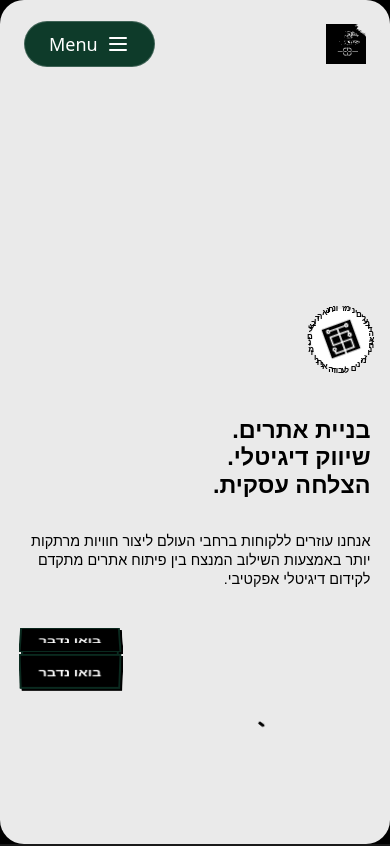
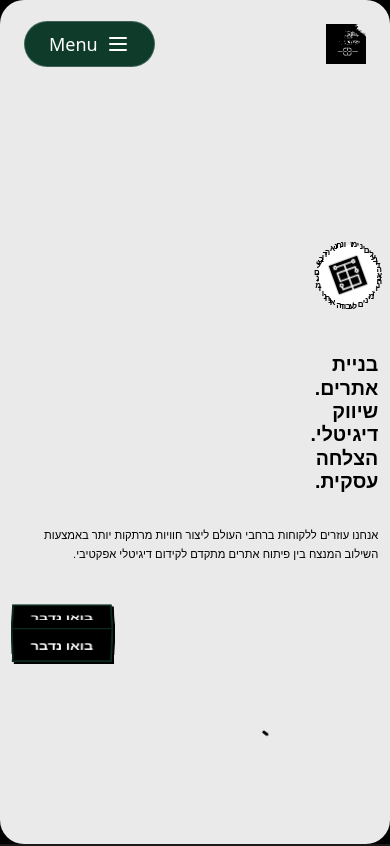
Before and after one commit to lironkane/gaya-tech, a React (Vite) app: page / in a window 390 px wide. Shown: the top 846 px of the page. Built offline with nearby package versions, Linux system fonts and the light colour scheme.

Commit message:
fixed the button

```diff
--- a/src/components/Hero.jsx
+++ b/src/components/Hero.jsx
@@ -50,6 +50,7 @@ const RotatingLogoWithText = () => {
 
 const RotatingCubeButton = () => {
   return (
+    <>
       <div className="cube-wrapper group relative" style={{ width: 'clamp(100px, 10vw, 180px)', height: 'clamp(40px, 5vh, 60px)' }}>
         <a href="/contact" className="absolute inset-0 z-20 cursor-pointer" aria-label="Contact us" />
         <div className="cube">
@@ -59,6 +60,59 @@ const RotatingCubeButton = () => {
           <div className="cube-face bottom" style={{ fontSize: 'clamp(14px, 1.5vw, 20px)' }}>בואו נדבר</div>
         </div>
       </div>
+      <Global
+        styles={`
+          .cube-wrapper {
+            perspective: 1000px;
+            transform-style: preserve-3d;
+            filter: drop-shadow(2px 2px 0px #000);
+          }
+
+          .cube {
+            width: 100%;
+            height: 100%;
+            position: relative;
+            transform-style: preserve-3d;
+            animation: rotateX 8s infinite linear;
+          }
+
+          .cube-face {
+            position: absolute;
+            width: 100%;
+            height: 100%;
+            background: black;
+            color: white;
+            display: flex;
+            align-items: center;
+            justify-content: center;
+            font-weight: bold;
+            border: 2px solid #0a2a1f;
+            box-shadow: inset 0 0 10px rgba(0, 0, 0, 0.3);
+            transition: all 0.3s;
+            user-select: none;
+            text-shadow: 1px 1px 0px #000;
+          }
+
+          .cube-wrapper:hover .cube-face {
+            background: #1a654a;
+            box-shadow: inset 0 0 15px rgba(0, 0, 0, 0.4);
+            text-shadow: 2px 2px 0px #000;
+          }
+
+          .front { transform: translateZ(20px); }
+          .back { transform: rotateX(180deg) translateZ(20px); }
+          .right { transform: rotateY(90deg) translateZ(50px); }
+          .left { transform: rotateY(-90deg) translateZ(50px); }
+          .top { transform: rotateX(90deg) translateZ(20px); }
+          .bottom { transform: rotateX(-90deg) translateZ(20px); }
+
+          @keyframes rotateX {
+            0% { transform: rotateX(0deg); }
+            100% { transform: rotateX(-360deg); }
+          }
+        `}
+      />
+    </>
   );
 };
 
@@ -66,14 +120,35 @@ const Hero = () => {
   const heroRef = useRef(null);
   const maxHeight = typeof window !== 'undefined' ? window.innerHeight : 800;
   const minHeight = 50;
-
+  const [screenWidth, setScreenWidth] = useState(window.innerWidth);
   const { scrollYProgress } = useScroll({
     target: heroRef,
     offset: ["start start", "end start"],
   });
 
+  const getTitleContent = () => {
+    if (screenWidth < 780) {
+      return (
+        <>
+          בניית<br />אתרים.<br />
+          שיווק<br />דיגיטלי.<br />
+          הצלחה<br />עסקית.
+        </>
+      );
+    } else {
+      return (
+        <>
+          בניית אתרים.<br />
+          שיווק דיגיטלי.<br />
+          הצלחה עסקית.
+        </>
+      );
+    }
+  };
+
   const [h1FontSize, setH1FontSize] = useState('6vw');
   const h1Ref = useRef(null);
+  const MAX_LINES = 3;
 
   useEffect(() => {
     const calculateH1FontSize = () => {
@@ -81,43 +156,41 @@ const Hero = () => {
 
       const container = h1Ref.current.parentElement;
       const containerWidth = container.clientWidth;
-      const MAX_LINES_SMALL = 5; //  שורות מקסימום במסכים קטנים
-      const MAX_LINES_LARGE = 3; // שורות מקסימום במסכים גדולים
 
-      const maxLines = containerWidth < 768 ? MAX_LINES_SMALL : MAX_LINES_LARGE; //  האם אנחנו במסך קטן או גדול?
-
-      let fontSize = 6; // Start with a reasonable font size (vw)
+      let fontSize = 6;
       h1Ref.current.style.fontSize = `${fontSize}vw`;
       h1Ref.current.style.lineHeight = `calc(1.1em + 0.5vw)`;
       h1Ref.current.style.whiteSpace = 'pre-line';
 
-        while (h1Ref.current.scrollHeight > h1Ref.current.offsetHeight && fontSize > 1)
-        {
+      while (h1Ref.current.scrollHeight > h1Ref.current.offsetHeight && fontSize > 1) {
         fontSize -= 0.1;
         h1Ref.current.style.fontSize = `${fontSize}vw`;
-                h1Ref.current.style.lineHeight = `calc(1.1em + 0.5vw)`; // Adjust line-height proportionally
+        h1Ref.current.style.lineHeight = `calc(1.1em + 0.5vw)`;
       }
+
       const computedLineHeight = parseFloat(window.getComputedStyle(h1Ref.current).lineHeight);
       const numLines = h1Ref.current.scrollHeight / computedLineHeight;
 
-
-        while (numLines > maxLines && fontSize > 1) {
-            fontSize -= 0.1; // Decrease font size by a small increment
+      while (numLines > MAX_LINES && fontSize > 1) {
+        fontSize -= 0.1;
         h1Ref.current.style.fontSize = `${fontSize}vw`;
         h1Ref.current.style.lineHeight = `calc(1.1em + 0.5vw)`;
         const updatedNumLines = h1Ref.current.scrollHeight / computedLineHeight;
-            if(updatedNumLines <= maxLines) break;
+        if (updatedNumLines <= MAX_LINES) break;
       }
 
       setH1FontSize(`${fontSize}vw`);
-
     };
 
+    const handleResize = () => {
+      setScreenWidth(window.innerWidth);
+      calculateH1FontSize();
+    };
 
     calculateH1FontSize();
-    window.addEventListener('resize', calculateH1FontSize);
-    return () => window.removeEventListener('resize', calculateH1FontSize);
-  }, []);
+    window.addEventListener('resize', handleResize);
+    return () => window.removeEventListener('resize', handleResize);
+  }, [screenWidth]);
 
   const heightValue = useTransform(scrollYProgress, [0, 1], [maxHeight, minHeight]);
   const scaleValue = useTransform(scrollYProgress, [0, 1], [1, 0.8]);
@@ -141,7 +214,7 @@ const Hero = () => {
       }}
     >
       <motion.div
-        className="w-full h-full rounded-3xl relative shadow-lg bg-[#EAEAEA] px-[5vw] py-[8vh]"
+        className="w-full h-full rounded-3xl relative shadow-lg bg-[#EAEAEA] px-[5vw] py-[8vh] padding-container"
         style={{
           translateY: innerDivTranslateYSpring,
           filter: blurFilter,
@@ -154,11 +227,8 @@ const Hero = () => {
 
         <div className="flex flex-col justify-end min-h-[calc(100vh-200px)] pb-16">
           <div className="flex flex-col gap-12 items-end">
-            {/*  פריסה רספונסיבית עם flexbox */}
             <div className="flex flex-col md:flex-row gap-8 md:gap-[5vw] items-start md:items-center w-full justify-end">
-
-                {/*  כותרת */}
-                <h1 ref={h1Ref} className="text-right"
+              <h1 ref={h1Ref} className="text-right h1-responsive"
                 style={{
                   fontSize: h1FontSize,
                   lineHeight: `calc(1.1em + 0.5vw)`,
@@ -166,20 +236,16 @@ const Hero = () => {
                   fontFamily: 'Arimo, sans-serif',
                 }}
               >
-                    בניית אתרים.<br />
-                    שיווק דיגיטלי.<br />
-                    הצלחה עסקית.
+                {getTitleContent()}
               </h1>
 
-                {/*  לוגו */}
               <div className="order-first md:order-none mb-4 md:mb-0">
                 <RotatingLogoWithText />
               </div>
 
-                {/*  פסקה */}
               <p className="text-right md:max-w-md font-arimo"
                 style={{
-                    fontSize: 'clamp(0.9rem, 2vw, 1.5rem)',
+                  fontSize: 'clamp(0.7rem, 2vw, 1.5rem)',
                   lineHeight: 'clamp(1.2rem, 2.5vw, 2rem)',
                   fontFamily: 'Arimo, sans-serif',
                 }}
@@ -189,16 +255,14 @@ const Hero = () => {
               </p>
             </div>
 
-            {/*  כפתור */}
             <div className="flex justify-end w-full">
               <RotatingCubeButton />
             </div>
           </div>
         </div>
 
-        {/*  אנימציה */}
         <div
-          className="w-24 h-48 absolute bottom-[4vh] right-[4vw] transform"
+          className="w-24 h-48 absolute bottom-[4vh] right-[4vw] transform animation-container"
           style={{
             transform: 'rotateY(180deg) rotateX(180deg) rotateZ(40deg)',
           }}
@@ -213,55 +277,45 @@ const Hero = () => {
 
       <Global
         styles={`
-         .cube-wrapper {
-            perspective: 1000px;
-            /* width and height are now controlled by inline styles in the component */
-            transform-style: preserve-3d;
-            filter: drop-shadow(2px 2px 0px #000);
+          .h1-responsive {
+            font-size: 6vw;
+            line-height: calc(1.1em + 0.5vw);
           }
 
-          .cube {
-            width: 100%;
-            height: 100%;
-            position: relative;
-            transform-style: preserve-3d;
-            animation: rotateX 8s infinite linear;
+          .h1-small {
+            font-size: 6vw;
+            line-height: calc(1.1em + 0.5vw);
           }
 
-          .cube-face {
-            position: absolute;
-            width: 100%;
-            height: 100%;
-            background: black;
-            color: white;
-            display: flex;
-            align-items: center;
-            justify-content: center;
-            /* font-size is now controlled by inline styles */
-            font-weight: bold;
-            border: 2px solid #0a2a1f;
-            box-shadow: inset 0 0 10px rgba(0, 0, 0, 0.3);
-            transition: all 0.3s;
-            user-select: none;
-            text-shadow: 1px 1px 0px #000;
+          @media (max-width: 1150px) {
+            .h1-responsive {
+              font-size: 3.5vw !important;
+              line-height: 1.2 !important;
             }
-          .cube-wrapper:hover .cube-face {
-            background: #1a654a;
-            box-shadow: inset 0 0 15px rgba(0, 0, 0, 0.4);
-            text-shadow: 2px 2px 0px #000;
           }
 
-          .front { transform: translateZ(22.5px); }
-          .back { transform: rotateX(180deg) translateZ(22.5px); }
-          .right { transform: rotateY(90deg) translateZ(calc(50% * var(--cube-width))) scaleX(-1); }
-          .left { transform: rotateY(-90deg) translateZ(calc(50% * var(--cube-width))) scaleX(-1); }
-          .top { transform: rotateX(90deg) translateZ(22.5px); }
-          .bottom { transform: rotateX(-90deg) translateZ(22.5px); }
+          @media (max-width: 1016px) {
+            .h1-responsive {
+              font-size: 4.5vw !important;
+              line-height: 1.2 !important;
+            }
+            .padding-container {
+              padding-left: 3vw !important;
+              padding-right: 3vw !important;
+              padding-top: 5vh !important;
+              padding-bottom: 5vh !important;
+            }
+            .animation-container {
+              bottom: 3vh !important;
+              right: 3vw !important;
+            }
+          }
 
-
-          @keyframes rotateX {
-            0% { transform: rotateX(0deg); }
-            100% { transform: rotateX(-360deg); }
+          @media (max-width: 780px) {
+            .h1-responsive {
+              font-size: 5vw !important;
+              line-height: 1.2 !important;
+            }
           }
         `}
       />
```
Lines whose indentation alone changed are shown as unchanged.
